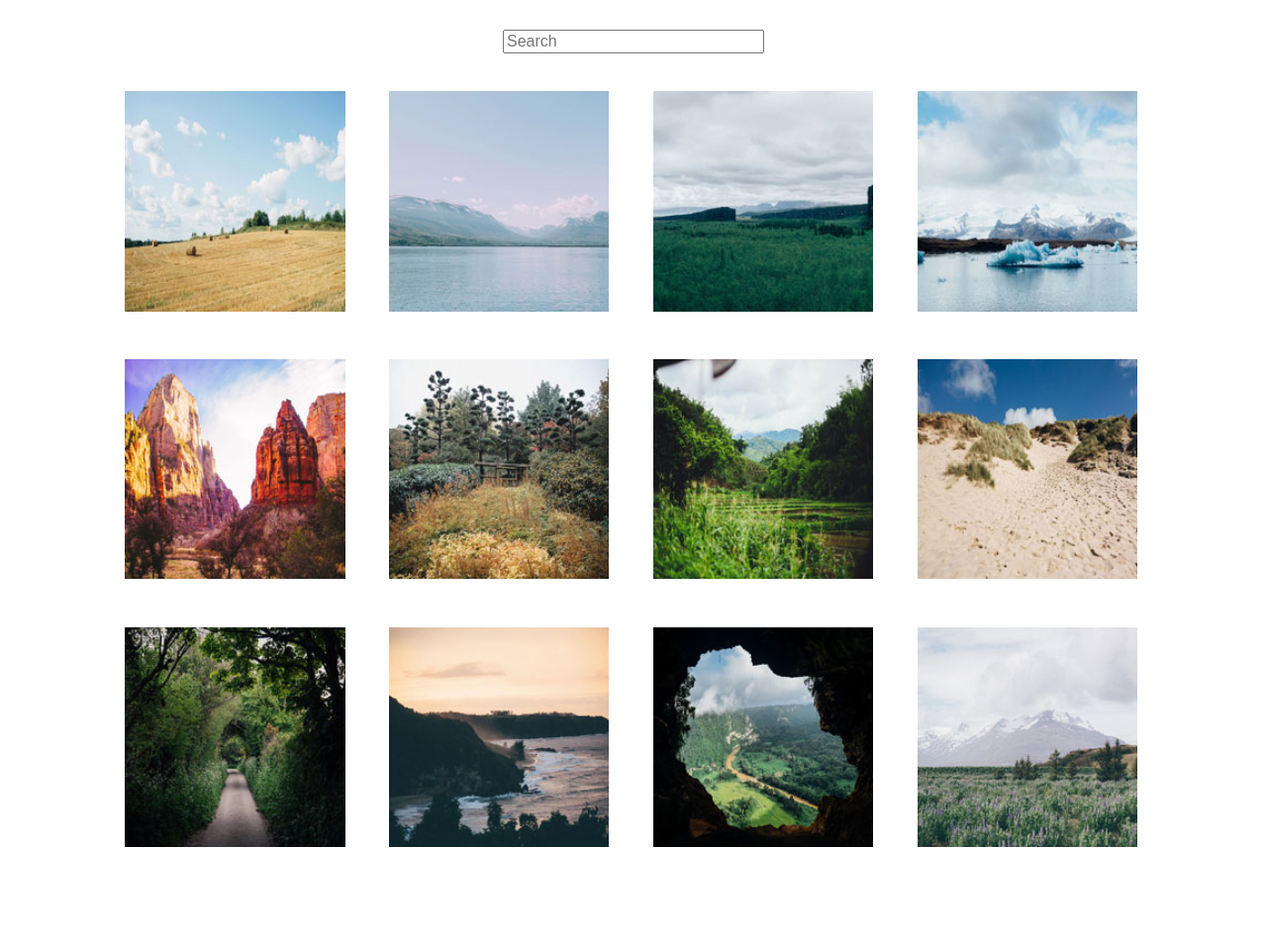
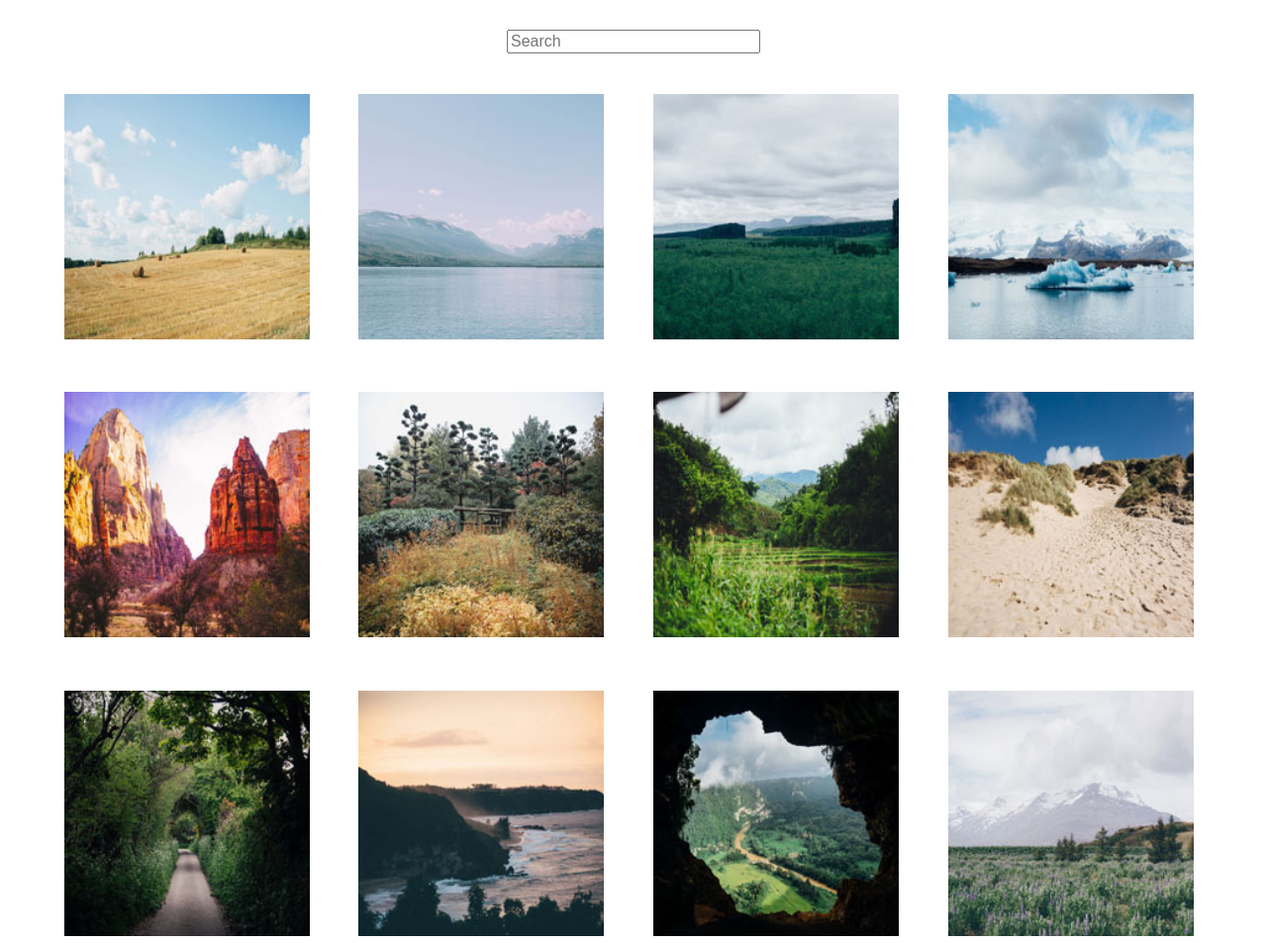
Before and after one commit to hkvenner/interactive-photo-gallery, a plain HTML site: page index.html in a window 1280 px wide. Shown: the whole page at 99% size. Before the commit the page ends 883 px from the top, so only its background shows below. Drawn offline with nearby package versions, Linux system fonts and the light colour scheme.

Commit message:
adjusted width of links in gallery

```diff
--- a/css/styles.css
+++ b/css/styles.css
@@ -1,15 +1,19 @@
+* {
+  box-sizing: border-box;
+}
+
 ul li{
   list-style: none;
 }
 
 .gallery{
-  width: 90%;
+  width: 100%;
   margin: auto;
 }
-.gallery li{
-  float:left;
-  width: 20%;
-  margin: 2%;
+.gallery li {
+    float: left;
+    width: 41%;
+    margin-left: 2%;
 }
 
 img {
@@ -30,3 +34,12 @@ body {
 span {
   display: none;
 }
+
+@media (min-width: 768px){
+  .gallery li{
+    float:left;
+    width: 20%;
+    margin: 2%;
+  }
+
+}
```
